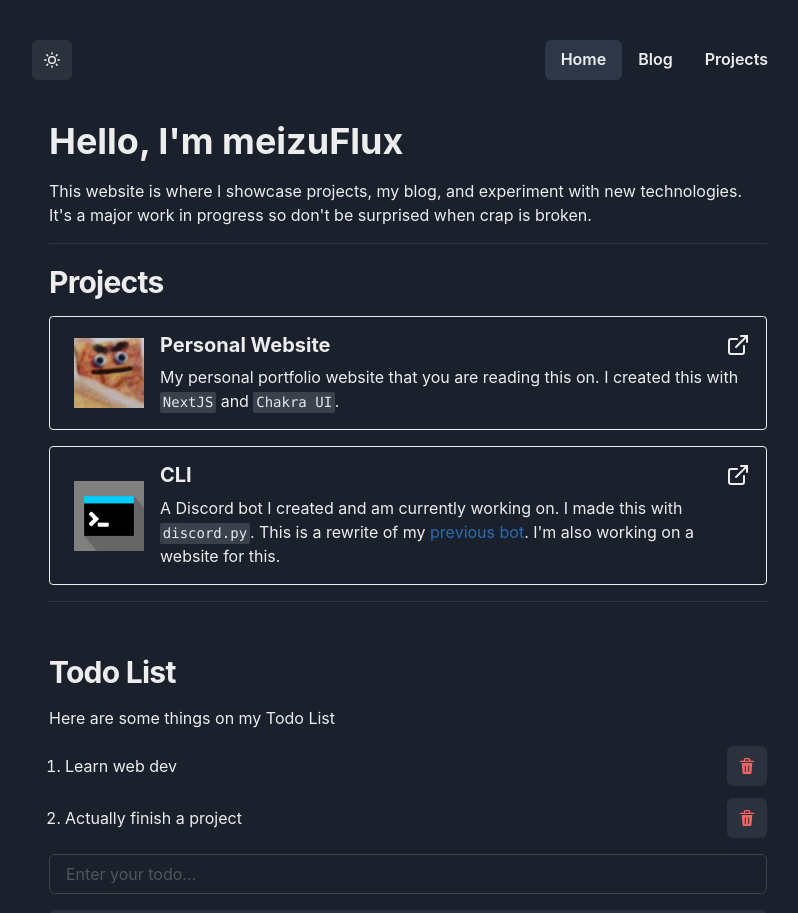
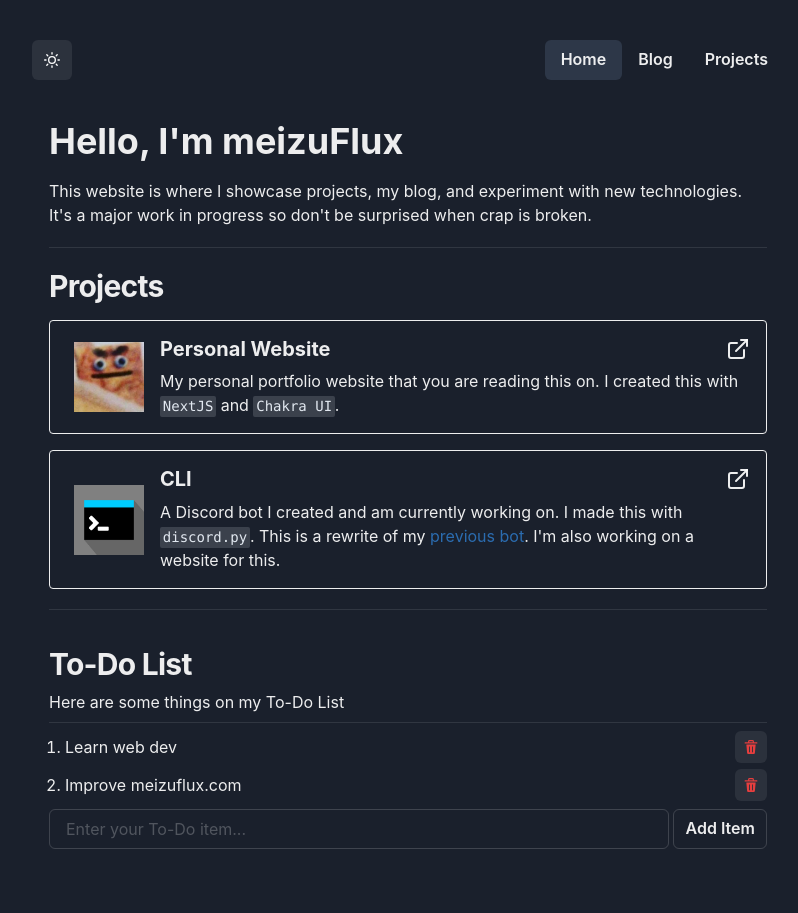
Before and after one commit to meizuflux/me, a Next.js app: page / in a window 1280 px wide. Shown: the top 913 px of the page, without its empty margins (232-1030 px from the left). Built offline with nearby package versions, Linux system fonts and the light colour scheme.

Commit message:
fixed todo stuff and it looks much better.

```diff
--- a/components/Todo.js
+++ b/components/Todo.js
@@ -1,13 +1,14 @@
 import { DeleteIcon } from "@chakra-ui/icons"
-import { useToast, useColorMode, Stack, Heading, Text, Input, Button, OrderedList, ListItem, Flex, IconButton } from "@chakra-ui/react"
+import { useToast, Stack, Heading, Text, Input, Button, OrderedList, ListItem, Flex, IconButton, Divider, Box, FormControl, FormLabel, HStack, InputGroup, useEditableControls, EditablePreview, EditableInput, Badge } from "@chakra-ui/react"
+import { nanoid } from "nanoid"
 import { useState } from "react"
 
 const Todo = () => {
     const toast = useToast()
 
     const [todos, setTodos] = useState([
-        "Learn web dev",
-        "Actually finish a project"
+        {id: 1, text: "Learn web dev"},
+        {id: 2, text: "Improve meizuflux.com"}
     ])
 
     const [todo, setTodo] = useState('')
@@ -19,43 +20,60 @@ const Todo = () => {
     function submitTodo(e) {
         e.preventDefault()
 
+        console.log(todos.length)
+
         if (todo == "") {
             toast({
                 title: "Todos must not be empty",
                 description: "Make sure to provide todo text.",
-                status: "warning",
+                status: "error",
                 duration: 600 * 5,
                 isClosable: true
             })
         }
         else {
-            setTodos([...todos, todo])
+            setTodos([...todos, {id: nanoid(), text: todo}])
             setTodo("")
         }
     }
 
     return (
-        <Stack spacing={4} w="100%">
-            <Heading letterSpacing="tight" mt={8} size="lg" as="h2">
-                Todo List
+        <Stack spacing="0.5rem" w="100%">
+            <Heading letterSpacing="tight" mt="1rem" size="lg" as="h2">
+                To-Do List
             </Heading>
-            <Text>Here are some things on my Todo List</Text>
+            <Text>Here are some things on my To-Do List</Text>
 
-            <div>
-                <OrderedList spacing={3}>
+            <Divider mt="4523452345rem" mb="10px" alignSelf="center" />
+
+            {
+                (() => {
+                    if (!todos.length) {
+                        return <Badge p="4" m="5" borderRadius="4" textAlign="center">NO TODO ITEMS. ADD ONE BELOW.</Badge>
+                    }
+                    return (
+                        <Box mb={3}>
+                            <OrderedList spacing={1.5}>
                                 {todos.map((todo, index) =>
                                     <ListItem key={index}>
                                         <Flex justify="space-between" align="center">
-                                {todo}
-                                <IconButton aria-label="Delete todo item" icon={<DeleteIcon color="red.400" />} onClick={() => removeTodo(todo)} />
+                                            {todo.text}
+                                            <IconButton size="sm" mt="0px" mb="0px" aria-label="Delete todo item" icon={<DeleteIcon color="red.500" />} onClick={() => removeTodo(todo)} />
                                         </Flex>
                                     </ListItem>
                                 )}
                             </OrderedList>
-            </div>
+                        </Box>
+                    )
+                })()
+            }
 
-            <Input variant="outline" type="text" mt={5} placeholder="Enter your todo..." value={todo} onChange={e => setTodo(e.target.value)} />
-            <Button onClick={submitTodo}>Add Todo</Button>
+            <form onSubmit={submitTodo}>
+                <HStack spacing={1}>
+                    <Input type="text" placeholder="Enter your To-Do item..." value={todo} onChange={e => setTodo(e.target.value)} onSubmit={submitTodo}/>
+                    <Button onClick={submitTodo} variant="outline">Add Item</Button>
+                </HStack>
+            </form>
         </Stack>
     )
 }
--- a/package.json
+++ b/package.json
@@ -13,6 +13,7 @@
     "@emotion/react": "^11.4.0",
     "@emotion/styled": "^11.3.0",
     "framer-motion": "^4.1.17",
+    "nanoid": "^3.1.23",
     "next": "11.x",
     "next-seo": "^4.26.0",
     "react": "17.x",
--- a/pages/index.js
+++ b/pages/index.js
@@ -25,7 +25,7 @@ export default function Home() {
                     This website is where I showcase projects, my blog, and experiment with new technologies. It's a major work in progress so don't be surprised when crap is broken.
                 </Text>
 
-                <Divider mb="1.25rem" mt="1rem" alignSelf="center" />
+                <Divider mb="1.25rem" mt="1.25rem" alignSelf="center" />
 
                 <Heading letterSpacing="tight" size="lg" fontWeight="700" as="h2">
                     Projects
@@ -38,7 +38,7 @@ export default function Home() {
                     A Discord bot I created and am currently working on. I made this with <Code>discord.py</Code>. This is a rewrite of my <Link href="https://github.com/ppotatoo/Penguin" color={linkColor[colorMode]} isExternal>previous bot</Link>. I'm also working on a website for this.
                 </ProjectCard>
 
-                <Divider mb="1.25rem" mt="1rem" alignSelf="center" />
+                <Divider mb="1.25rem" mt="1.25rem" alignSelf="center" />
 
                 <Todo />
             </Flex>
```
Also changed, not shown: 1 other file (tests, documents, lock files or other folders). Lines whose indentation alone changed are shown as unchanged.
